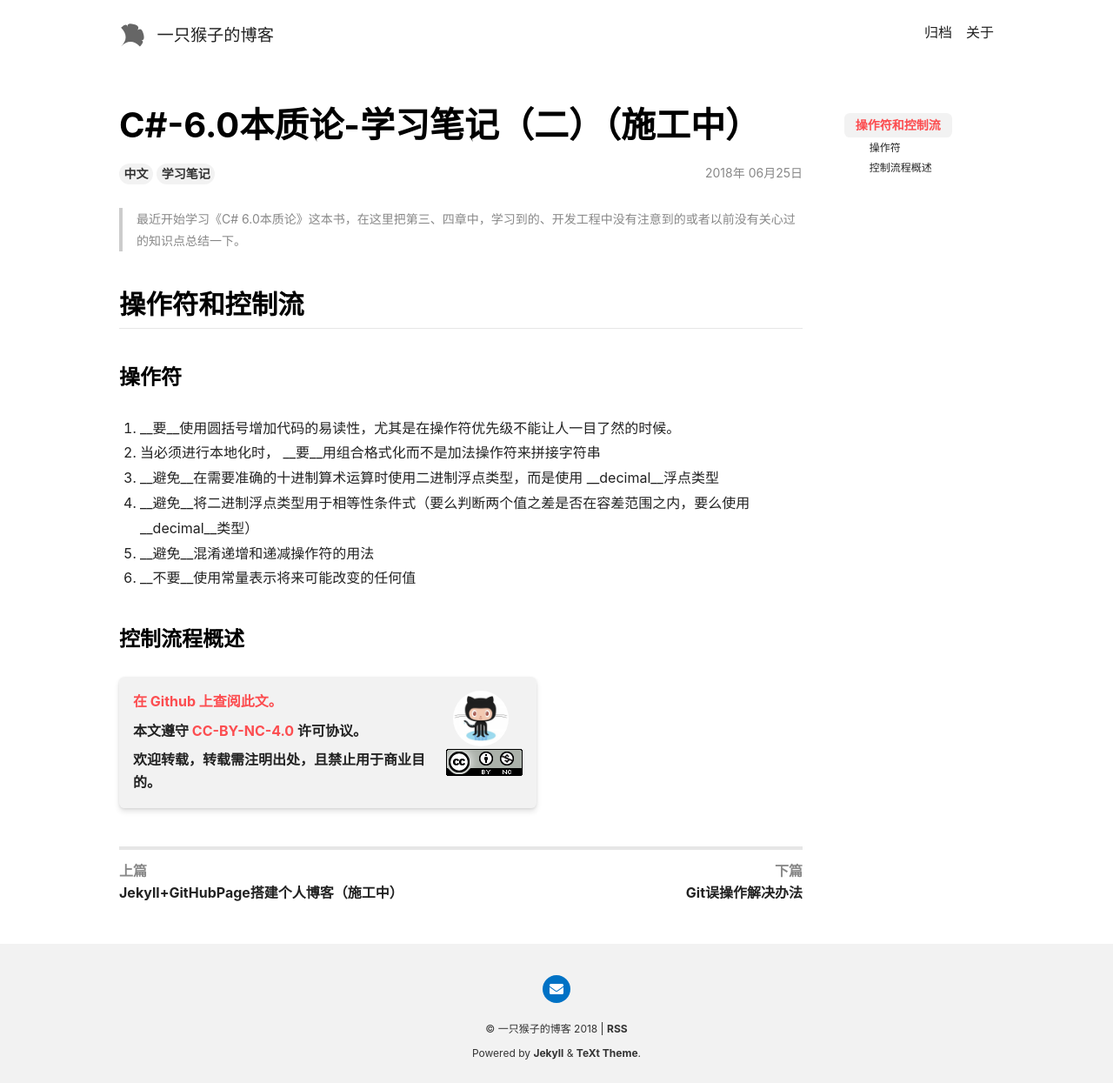
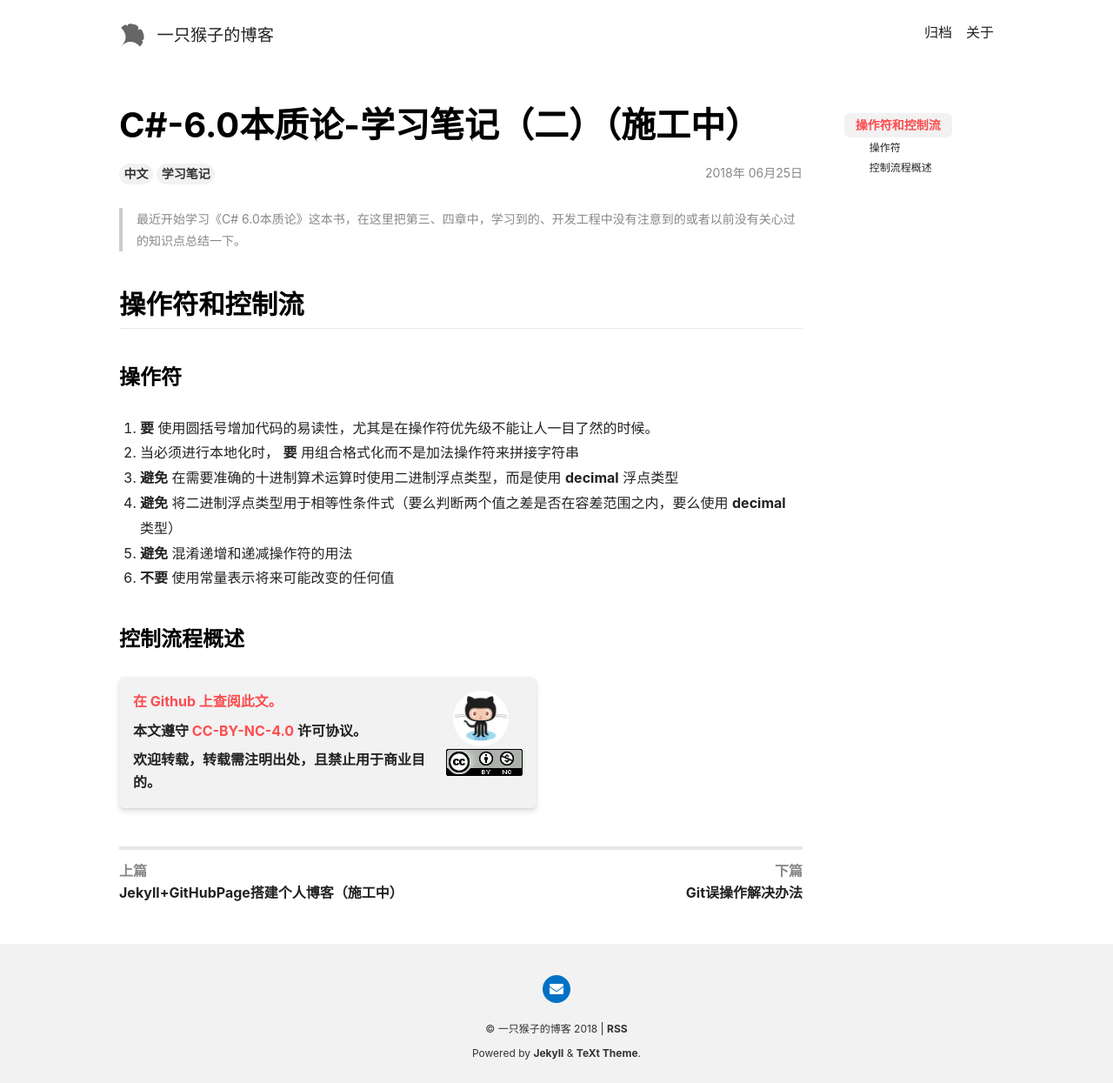
Before and after one commit to smjCoder/smjCoder.github.io, a Jekyll site: the page built from _posts/2018-06-25-C#-6.0本质论-学习笔记（二）.md, in a window 1280 px wide. Shown: the whole page at 87% size. Built offline with Jekyll 4.4.1, drawn with Linux system fonts in a browser that asks for light colours; nearby versions of some CDN libraries; comment, search, counter and statistics services are not loaded.

Commit message:
修改高亮文字

```diff
--- a/_posts/2018-06-25-C#-6.0本质论-学习笔记（二）.md
+++ b/_posts/2018-06-25-C#-6.0本质论-学习笔记（二）.md
@@ -15,11 +15,11 @@ date: 2018-06-25 18:51:00
 ## 操作符和控制流
 
 ### 操作符
-1.  __要__使用圆括号增加代码的易读性，尤其是在操作符优先级不能让人一目了然的时候。
-2.  当必须进行本地化时， __要__用组合格式化而不是加法操作符来拼接字符串
-3.  __避免__在需要准确的十进制算术运算时使用二进制浮点类型，而是使用 __decimal__浮点类型
-4.  __避免__将二进制浮点类型用于相等性条件式（要么判断两个值之差是否在容差范围之内，要么使用 __decimal__类型）
-5.   __避免__混淆递增和递减操作符的用法
-6.   __不要__使用常量表示将来可能改变的任何值
+1.   __要__ 使用圆括号增加代码的易读性，尤其是在操作符优先级不能让人一目了然的时候。
+2.  当必须进行本地化时， __要__ 用组合格式化而不是加法操作符来拼接字符串
+3.   __避免__ 在需要准确的十进制算术运算时使用二进制浮点类型，而是使用 __decimal__ 浮点类型
+4.   __避免__ 将二进制浮点类型用于相等性条件式（要么判断两个值之差是否在容差范围之内，要么使用 __decimal__ 类型）
+5.    __避免__ 混淆递增和递减操作符的用法
+6.    __不要__ 使用常量表示将来可能改变的任何值
 
 ### 控制流程概述
```
